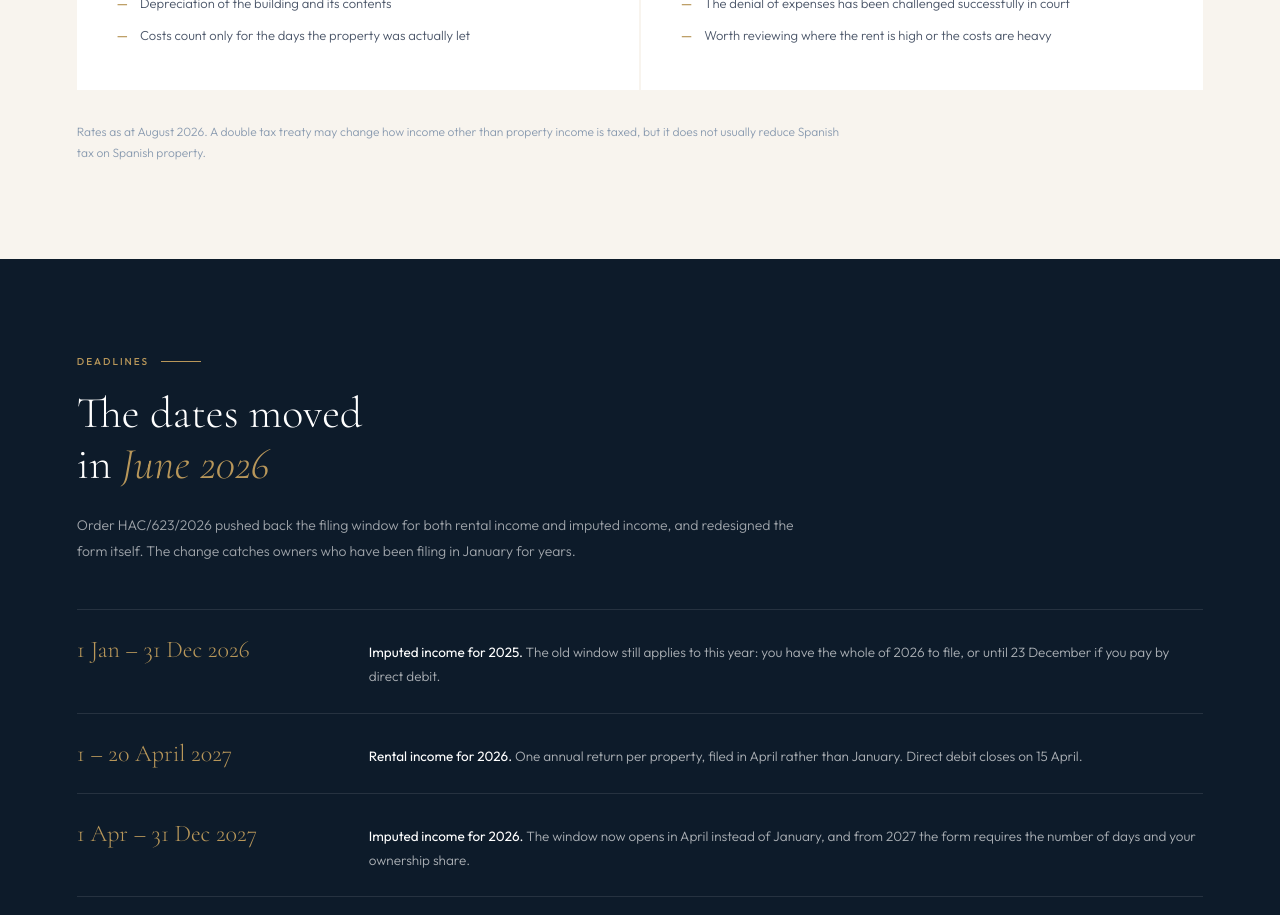
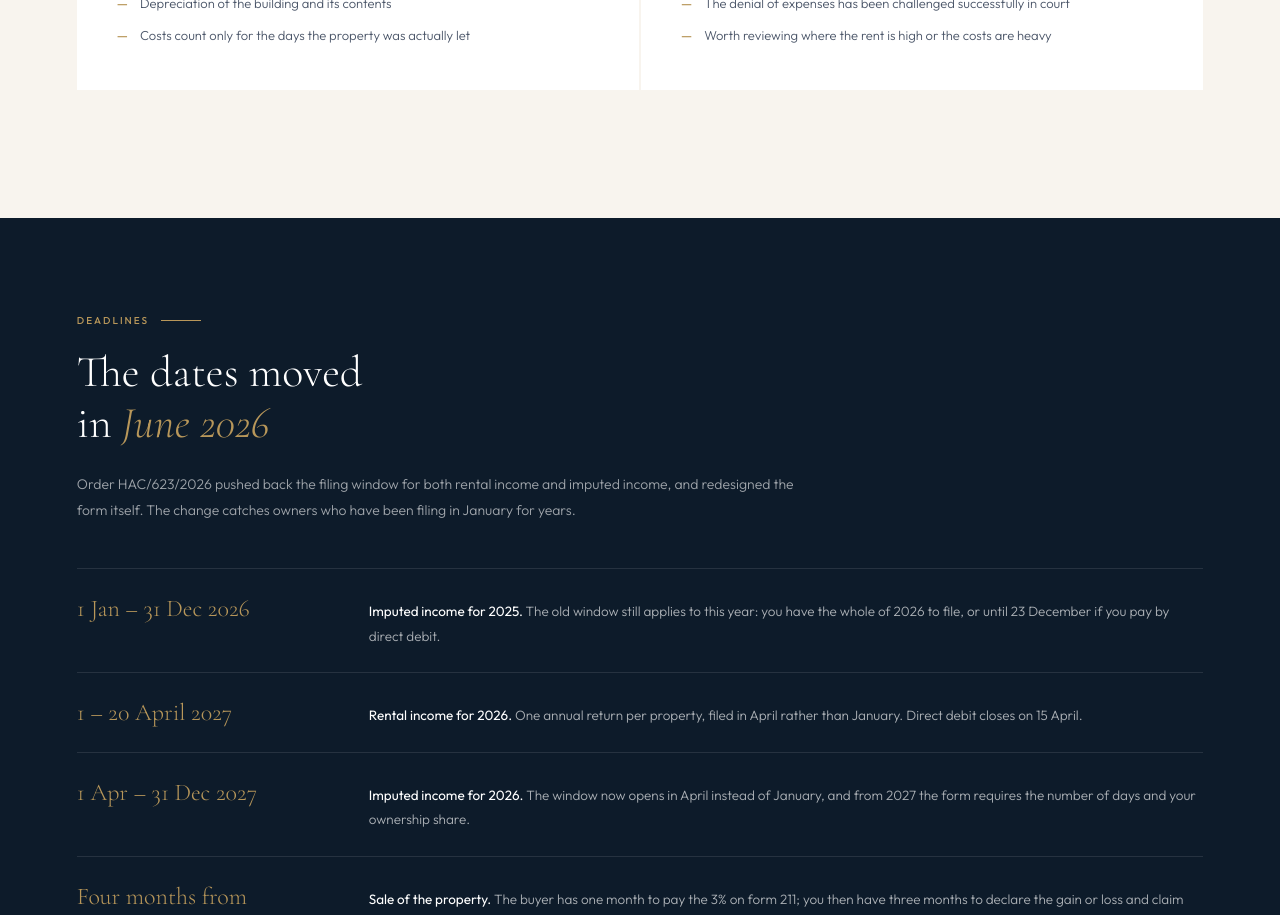
Before and after one commit to Ivanrm01/IRM-Abogados, a Next.js app: page /modelo-210-non-resident-tax in a window 1280 px wide. Shown: the part 2600-3515 px from the top of the page. Built offline with nearby package versions, Linux system fonts and the light colour scheme; no server answers.

Commit message:
Update page.jsx

```diff
--- a/app/modelo-210-non-resident-tax/page.jsx
+++ b/app/modelo-210-non-resident-tax/page.jsx
@@ -301,8 +301,6 @@ export default function NonResidentTaxPage() {
           </div>
         </div>
         <p className={styles.rateFootnote}>
-          Rates as at August 2026. A double tax treaty may change how income other than property
-          income is taxed, but it does not usually reduce Spanish tax on Spanish property.
         </p>
       </section>
 
```
